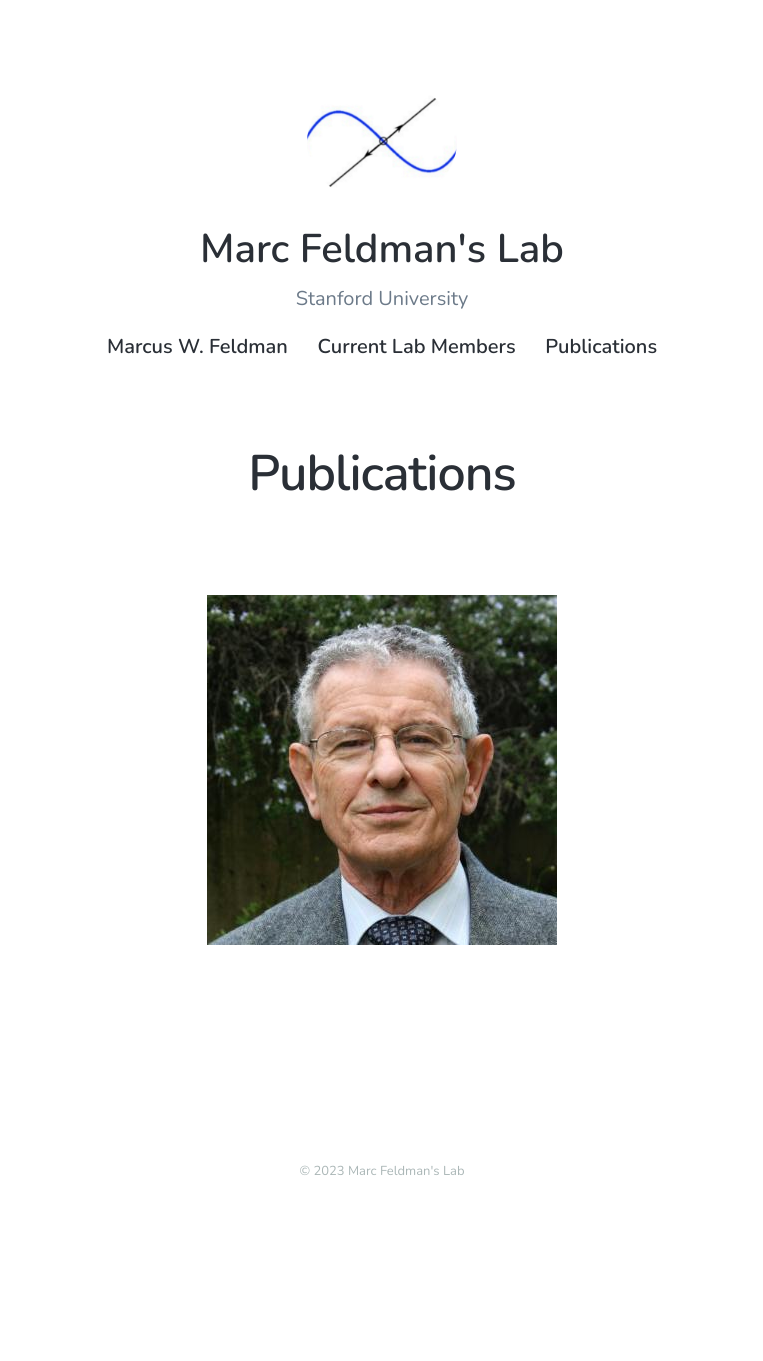
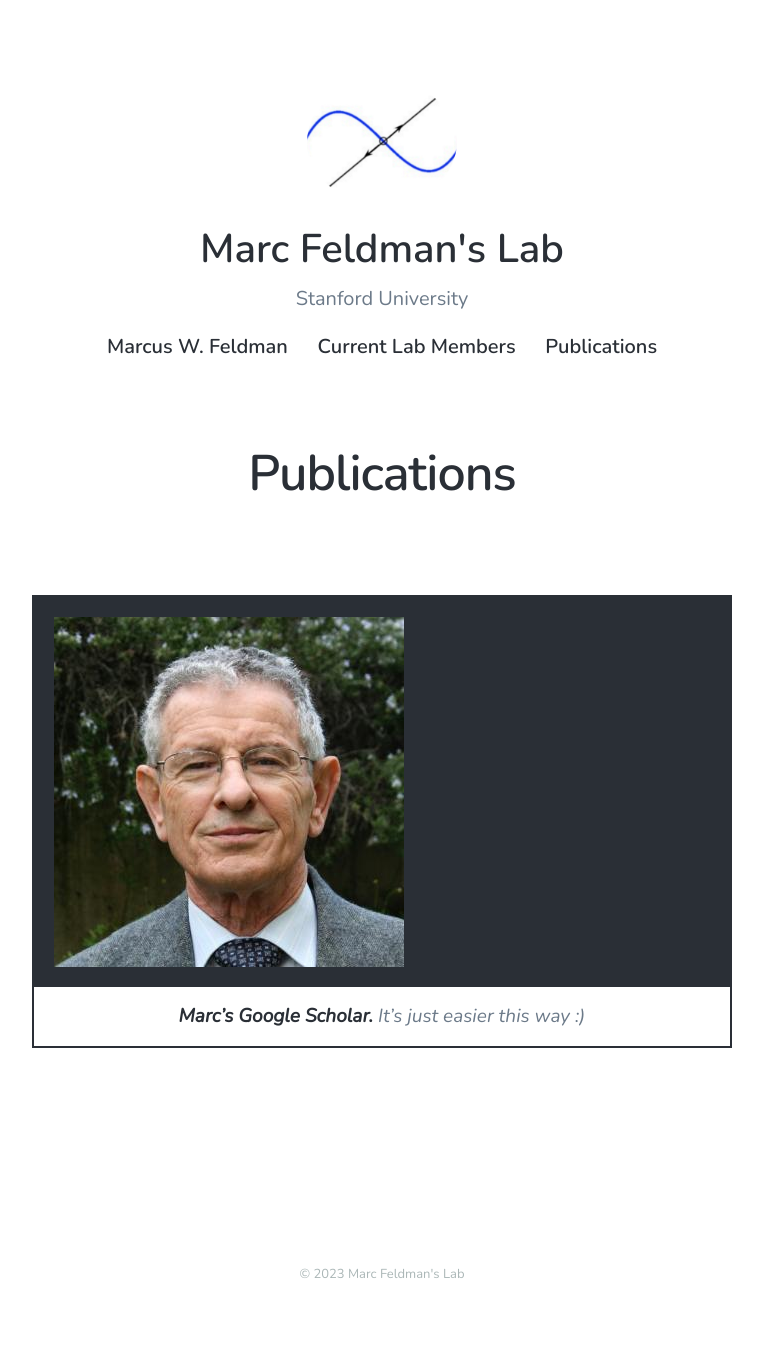
Before and after one commit to mepster/mfeldmanlab.github.io, a Jekyll site: the page built from _pages/publications.md, in a window 1280 px wide. Shown: the whole page, without its empty margins (258-1021 px from the left). Built offline with Jekyll 4.4.1, drawn with Linux system fonts in a browser that asks for light colours; nearby versions of some CDN libraries; before the commit the page ends 1258 px from its top, so only the background shows below that.

Commit message:
Update publications.md

```diff
--- a/_pages/publications.md
+++ b/_pages/publications.md
@@ -7,5 +7,6 @@
 
 <br>
 
-![](/images/avatar.jpg)
-*[Marc's Google Scholar.](https://scholar.google.com/citations?user=DVftIaYAAAAJ&hl=en&oi=sra) It's just easier this way :)*
+| ![](/images/avatar.jpg) |
+|:--:|
+| *[Marc's Google Scholar.](https://scholar.google.com/citations?user=DVftIaYAAAAJ&hl=en&oi=sra) It's just easier this way :)* |
```
